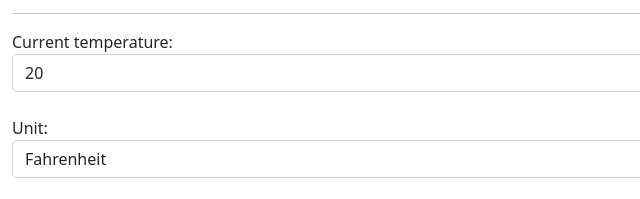
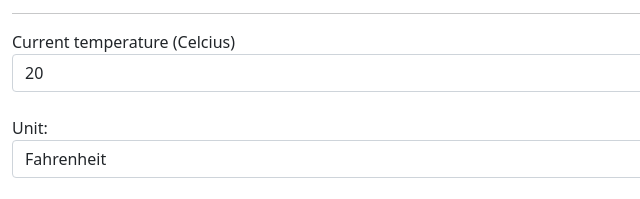
Before and after one commit to mischief936/ex5b, a plain HTML site: page index.html in a window 1280 px wide. Shown: the part 250-449 px from the top of the page, 0-640 px from the left. Drawn offline with nearby package versions, Linux system fonts and the light colour scheme.

Commit message:
Adding a new description - temp unit

```diff
--- a/index.html
+++ b/index.html
@@ -15,7 +15,7 @@
 		<hr>
 		<form role="form" method="GET">
 		  <div class="form-group">
-			<label for="tem">Current temperature:</label>
+			<label for="tem">Current temperature (Celcius)</label>
 			<input type="text" class="form-control" name="temp" id="temp" value="20">
 		  </div><br>
 		  <div class="form-group">
```
